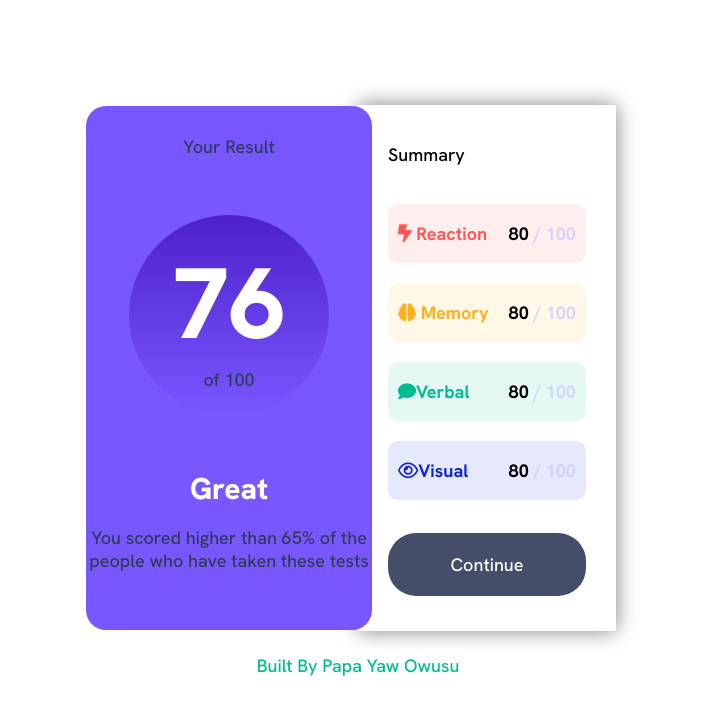
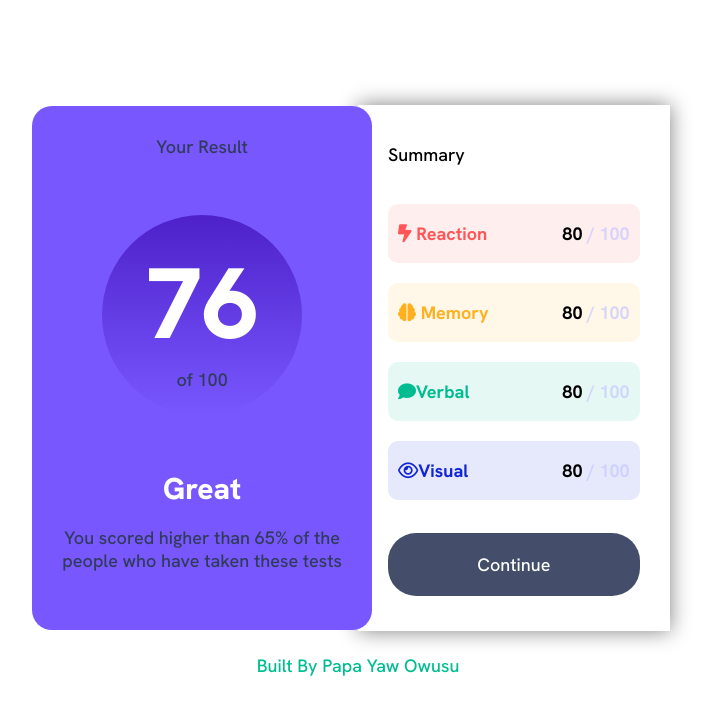
Before and after one commit to PapsPython/Results-Summary-Component-, a plain HTML site: page index.html in a window 1280 px wide. Shown: the whole page, without its empty margins (282-996 px from the left). Drawn offline with Linux system fonts and the light colour scheme.

Commit message:
padding on the  average score remarks

```diff
--- a/style.css
+++ b/style.css
@@ -165,6 +165,10 @@ main{
  z-index: 0;
 }
 
+.scorecomparison{
+  padding:0 30px;
+}
+
 button{
   margin-top: 13px;
 }
```
